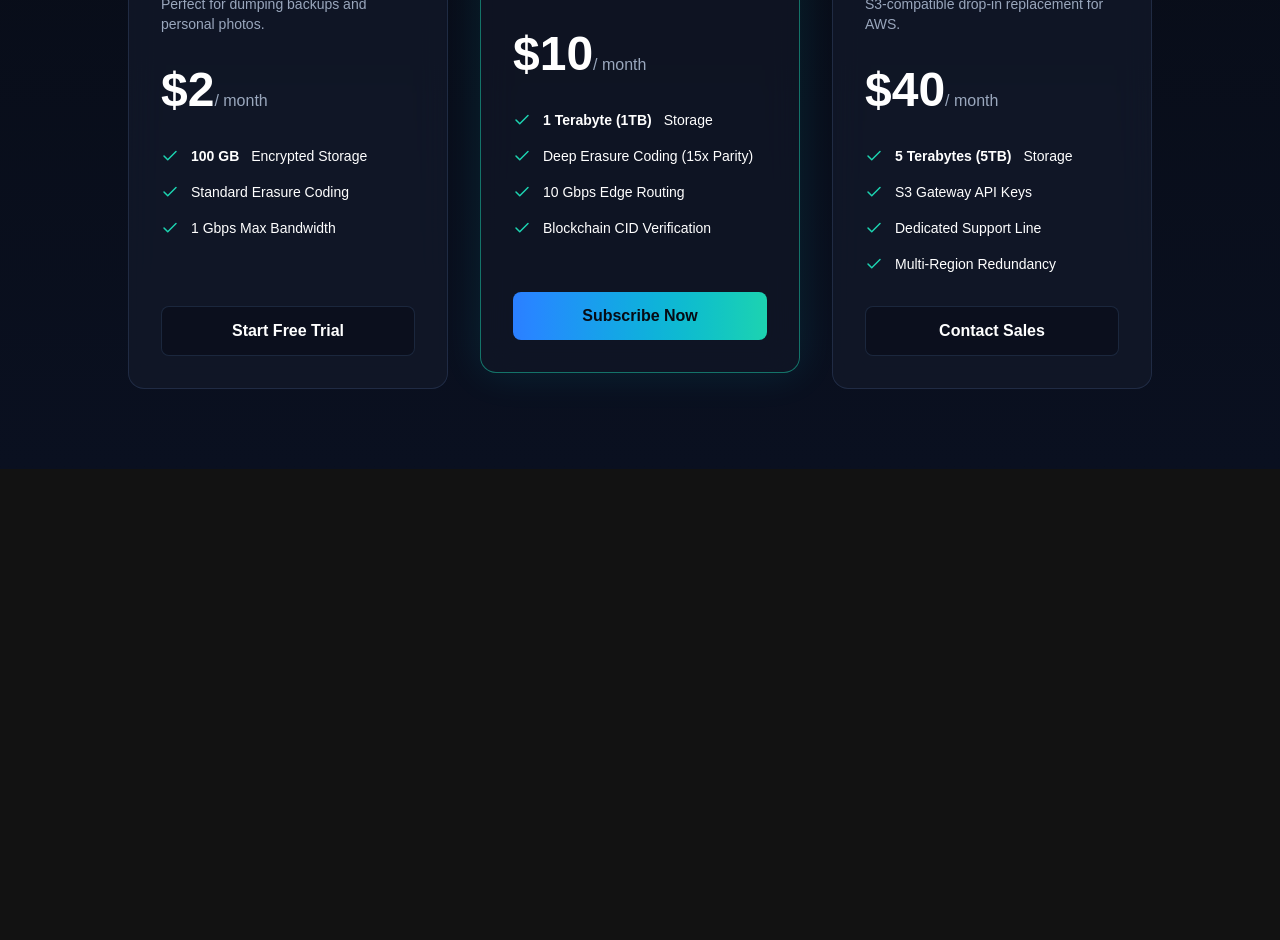
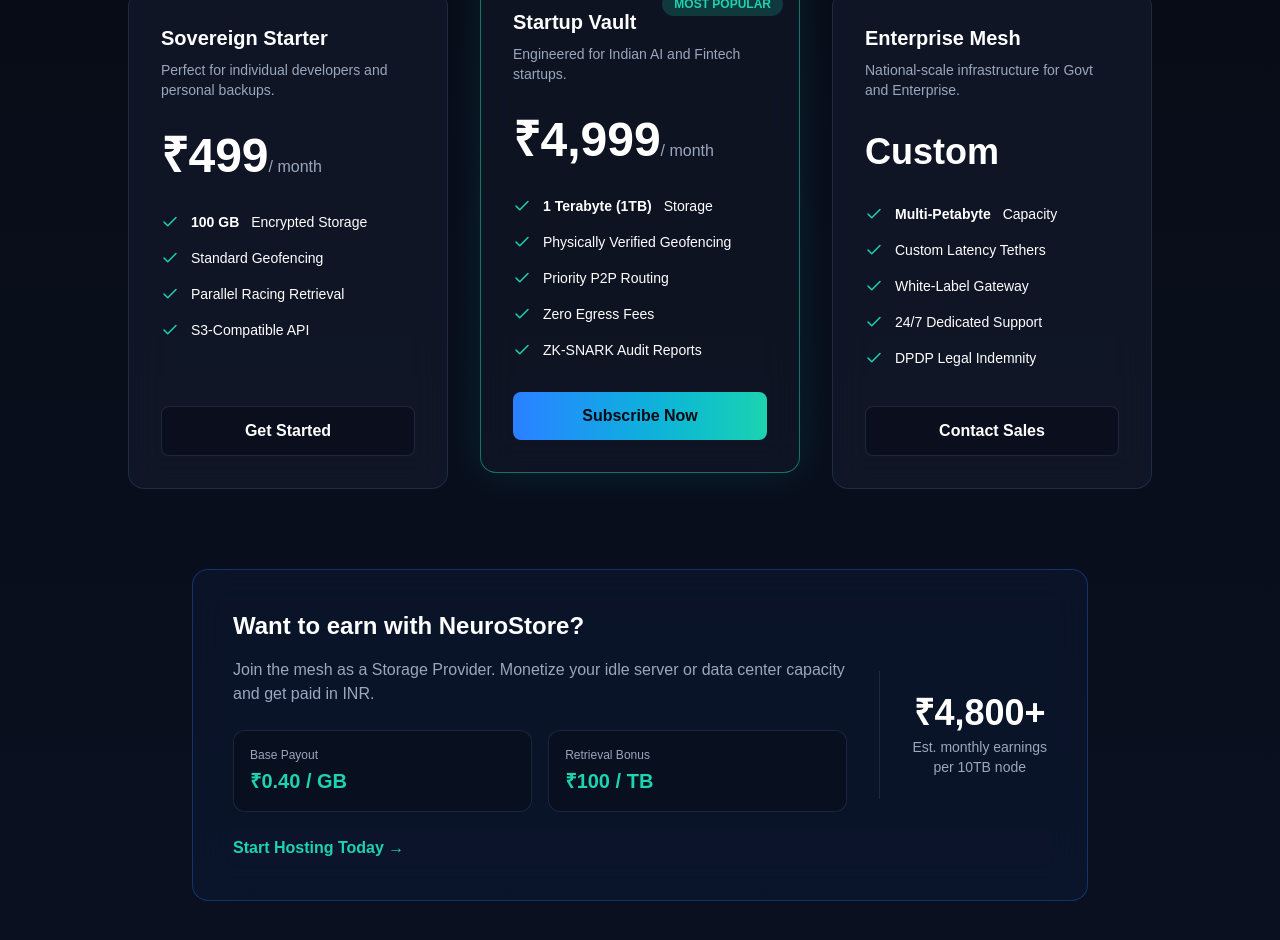
Before and after one commit to Janushsahni/neurostore-next, a React (Vite) app in the folder frontend/: page /pricing in a window 1280 px wide. Shown: the part 400-1340 px from the top of the page. Before the commit the page ends 869 px from the top, so only its background shows below. Built offline with nearby package versions, Linux system fonts and the light colour scheme; no server answers.

Commit message:
feat: Implement Sovereign Indian Economy pricing in INR
- Updated customer plans to localized INR pricing.
- Added payout details for Node Operators (₹0.40/GB).
- Integrated 'Zero Egress Fees' badge and updated checkout UI.

```diff
--- a/frontend/src/pages/Pricing.jsx
+++ b/frontend/src/pages/Pricing.jsx
@@ -1,107 +1,151 @@
 import React, { useState } from 'react';
 import { Link, useNavigate } from 'react-router-dom';
-import { Check, CreditCard, Lock, X, Loader2 } from 'lucide-react';
+import { Check, CreditCard, Lock, X, Loader2, Zap } from 'lucide-react';
 import { isAuthenticated } from '../lib/authStorage';
 
 export const Pricing = () => {
     const navigate = useNavigate();
     const [isCheckoutOpen, setIsCheckoutOpen] = useState(false);
     const [isProcessing, setIsProcessing] = useState(false);
+    const [selectedPlan, setSelectedPlan] = useState({ name: 'Startup Vault', price: '4,999' });
 
-    const handleSubscribe = () => {
+    const handleSubscribe = (planName, price) => {
         if (!isAuthenticated()) {
             navigate('/login');
             return;
         }
+        setSelectedPlan({ name: planName, price });
         setIsCheckoutOpen(true);
     };
 
     const processPayment = () => {
         setIsProcessing(true);
         setTimeout(() => {
-            localStorage.setItem('neuro_plan', 'pro');
+            localStorage.setItem('neuro_plan', selectedPlan.name.toLowerCase().replace(' ', '_'));
             setIsProcessing(false);
             setIsCheckoutOpen(false);
             navigate('/dashboard/drive');
         }, 1500); // Simulate API latency
     };
+
     return (
         <div className="min-h-[calc(100vh-80px)] p-8 max-w-6xl mx-auto py-20">
             <div className="text-center mb-16">
-                <h1 className="text-5xl font-display font-bold mb-4">Enterprise Storage, <span className="text-gradient">Fractional Cost</span></h1>
+                <h1 className="text-5xl font-display font-bold mb-4">Sovereign Storage, <span className="text-gradient">Indian Pricing</span></h1>
                 <p className="text-lg text-muted max-w-2xl mx-auto">
-                    We strip out the 90% markup AWS charges for building data centers. You pay directly for the raw storage provided by the decentralized network.
+                    Stop paying the "Cloud Tax" in USD. NeuroStore provides high-performance, DPDP-compliant storage at 80% lower cost than AWS S3.
                 </p>
+                <div className="mt-6 inline-flex items-center gap-2 bg-primary/10 text-primary px-4 py-2 rounded-full border border-primary/20 font-semibold">
+                    <Zap size={18} /> Zero Egress Fees — Forever
+                </div>
             </div>
 
             <div className="grid grid-cols-1 md:grid-cols-2 lg:grid-cols-3 gap-8 max-w-5xl mx-auto">
 
-                {/* Basic Plan */}
+                {/* Sovereign Starter */}
                 <div className="glass-card p-8 flex flex-col relative overflow-hidden group hover:border-border/80 transition-all duration-300">
                     <div className="mb-8">
-                        <h3 className="text-xl font-bold mb-2">Personal Drive</h3>
-                        <p className="text-muted text-sm">Perfect for dumping backups and personal photos.</p>
+                        <h3 className="text-xl font-bold mb-2">Sovereign Starter</h3>
+                        <p className="text-muted text-sm">Perfect for individual developers and personal backups.</p>
                     </div>
                     <div className="mb-8">
-                        <span className="text-5xl font-display font-bold">$2</span>
+                        <span className="text-5xl font-display font-bold">₹499</span>
                         <span className="text-muted">/ month</span>
                     </div>
                     <ul className="space-y-4 mb-8 flex-1">
                         <li className="flex items-center gap-3 text-sm"><Check className="text-primary" size={18} /> <strong>100 GB</strong> Encrypted Storage</li>
-                        <li className="flex items-center gap-3 text-sm"><Check className="text-primary" size={18} /> Standard Erasure Coding</li>
-                        <li className="flex items-center gap-3 text-sm"><Check className="text-primary" size={18} /> 1 Gbps Max Bandwidth</li>
+                        <li className="flex items-center gap-3 text-sm"><Check className="text-primary" size={18} /> Standard Geofencing</li>
+                        <li className="flex items-center gap-3 text-sm"><Check className="text-primary" size={18} /> Parallel Racing Retrieval</li>
+                        <li className="flex items-center gap-3 text-sm"><Check className="text-primary" size={18} /> S3-Compatible API</li>
                     </ul>
-                    <Link to="/register" className="w-full text-center py-3 rounded-lg border border-border bg-background/50 hover:bg-background font-semibold transition-colors">
-                        Start Free Trial
-                    </Link>
+                    <button
+                        onClick={() => handleSubscribe('Sovereign Starter', '499')}
+                        className="w-full text-center py-3 rounded-lg border border-border bg-background/50 hover:bg-background font-semibold transition-colors"
+                    >
+                        Get Started
+                    </button>
                 </div>
 
-                {/* Pro Plan (Highlighted) */}
+                {/* Startup Vault (Highlighted) */}
                 <div className="glass-card p-8 flex flex-col relative overflow-hidden border-primary/50 bg-card/80 transform md:-translate-y-4 shadow-[0_0_40px_rgba(0,240,255,0.1)]">
                     <div className="absolute top-0 inset-x-0 h-1 bg-gradient-to-r from-blue-500 to-primary"></div>
                     <div className="absolute top-4 right-4 bg-primary/20 text-primary text-xs font-bold px-3 py-1 rounded-full">
                         MOST POPULAR
                     </div>
                     <div className="mb-8">
-                        <h3 className="text-xl font-bold mb-2">Pro Node</h3>
-                        <p className="text-muted text-sm">For power users and small businesses.</p>
+                        <h3 className="text-xl font-bold mb-2">Startup Vault</h3>
+                        <p className="text-muted text-sm">Engineered for Indian AI and Fintech startups.</p>
                     </div>
                     <div className="mb-8">
-                        <span className="text-5xl font-display font-bold">$10</span>
+                        <span className="text-5xl font-display font-bold">₹4,999</span>
                         <span className="text-muted">/ month</span>
                     </div>
                     <ul className="space-y-4 mb-8 flex-1">
                         <li className="flex items-center gap-3 text-sm"><Check className="text-primary" size={18} /> <strong>1 Terabyte (1TB)</strong> Storage</li>
-                        <li className="flex items-center gap-3 text-sm"><Check className="text-primary" size={18} /> Deep Erasure Coding (15x Parity)</li>
-                        <li className="flex items-center gap-3 text-sm"><Check className="text-primary" size={18} /> 10 Gbps Edge Routing</li>
-                        <li className="flex items-center gap-3 text-sm"><Check className="text-primary" size={18} /> Blockchain CID Verification</li>
+                        <li className="flex items-center gap-3 text-sm"><Check className="text-primary" size={18} /> Physically Verified Geofencing</li>
+                        <li className="flex items-center gap-3 text-sm"><Check className="text-primary" size={18} /> Priority P2P Routing</li>
+                        <li className="flex items-center gap-3 text-sm"><Check className="text-primary" size={18} /> Zero Egress Fees</li>
+                        <li className="flex items-center gap-3 text-sm"><Check className="text-primary" size={18} /> ZK-SNARK Audit Reports</li>
                     </ul>
-                    <button onClick={handleSubscribe} className="w-full text-center py-3 rounded-lg bg-gradient-to-r from-blue-500 to-primary text-background font-bold hover:shadow-[0_0_20px_rgba(0,240,255,0.4)] transition-all">
+                    <button
+                        onClick={() => handleSubscribe('Startup Vault', '4,999')}
+                        className="w-full text-center py-3 rounded-lg bg-gradient-to-r from-blue-500 to-primary text-background font-bold hover:shadow-[0_0_20px_rgba(0,240,255,0.4)] transition-all"
+                    >
                         Subscribe Now
                     </button>
                 </div>
 
-                {/* Enterprise Plan */}
+                {/* Enterprise Mesh */}
                 <div className="glass-card p-8 flex flex-col relative overflow-hidden group hover:border-border/80 transition-all duration-300">
                     <div className="mb-8">
-                        <h3 className="text-xl font-bold mb-2">Enterprise API</h3>
-                        <p className="text-muted text-sm">S3-compatible drop-in replacement for AWS.</p>
+                        <h3 className="text-xl font-bold mb-2">Enterprise Mesh</h3>
+                        <p className="text-muted text-sm">National-scale infrastructure for Govt and Enterprise.</p>
                     </div>
                     <div className="mb-8">
-                        <span className="text-5xl font-display font-bold">$40</span>
-                        <span className="text-muted">/ month</span>
+                        <span className="text-4xl font-display font-bold">Custom</span>
                     </div>
                     <ul className="space-y-4 mb-8 flex-1">
-                        <li className="flex items-center gap-3 text-sm"><Check className="text-primary" size={18} /> <strong>5 Terabytes (5TB)</strong> Storage</li>
-                        <li className="flex items-center gap-3 text-sm"><Check className="text-primary" size={18} /> S3 Gateway API Keys</li>
-                        <li className="flex items-center gap-3 text-sm"><Check className="text-primary" size={18} /> Dedicated Support Line</li>
-                        <li className="flex items-center gap-3 text-sm"><Check className="text-primary" size={18} /> Multi-Region Redundancy</li>
+                        <li className="flex items-center gap-3 text-sm"><Check className="text-primary" size={18} /> <strong>Multi-Petabyte</strong> Capacity</li>
+                        <li className="flex items-center gap-3 text-sm"><Check className="text-primary" size={18} /> Custom Latency Tethers</li>
+                        <li className="flex items-center gap-3 text-sm"><Check className="text-primary" size={18} /> White-Label Gateway</li>
+                        <li className="flex items-center gap-3 text-sm"><Check className="text-primary" size={18} /> 24/7 Dedicated Support</li>
+                        <li className="flex items-center gap-3 text-sm"><Check className="text-primary" size={18} /> DPDP Legal Indemnity</li>
                     </ul>
                     <Link to="/register" className="w-full text-center py-3 rounded-lg border border-border bg-background/50 hover:bg-background font-semibold transition-colors">
                         Contact Sales
                     </Link>
                 </div>
 
+            </div>
+
+            {/* Payout Information for Node Operators */}
+            <div className="mt-20 glass-card p-10 border-blue-500/30 bg-blue-500/5 max-w-4xl mx-auto">
+                <div className="flex flex-col md:flex-row items-center gap-8">
+                    <div className="flex-1">
+                        <h3 className="text-2xl font-bold mb-4">Want to earn with NeuroStore?</h3>
+                        <p className="text-muted mb-6">
+                            Join the mesh as a Storage Provider. Monetize your idle server or data center capacity and get paid in INR.
+                        </p>
+                        <div className="grid grid-cols-2 gap-4 mb-6">
+                            <div className="p-4 bg-background/50 rounded-xl border border-border">
+                                <span className="block text-xs text-muted mb-1">Base Payout</span>
+                                <span className="text-xl font-bold text-primary">₹0.40 / GB</span>
+                            </div>
+                            <div className="p-4 bg-background/50 rounded-xl border border-border">
+                                <span className="block text-xs text-muted mb-1">Retrieval Bonus</span>
+                                <span className="text-xl font-bold text-primary">₹100 / TB</span>
+                            </div>
+                        </div>
+                        <Link to="/download" className="inline-flex items-center gap-2 text-primary font-bold hover:underline">
+                            Start Hosting Today &rarr;
+                        </Link>
+                    </div>
+                    <div className="w-px h-32 bg-border hidden md:block"></div>
+                    <div className="text-center">
+                        <div className="text-4xl font-display font-bold text-white mb-1">₹4,800+</div>
+                        <p className="text-sm text-muted">Est. monthly earnings<br/>per 10TB node</p>
+                    </div>
+                </div>
             </div>
 
             {/* Simulated Secure Checkout Modal */}
@@ -118,8 +162,8 @@ export const Pricing = () => {
                             </button>
                         </div>
                         <div className="p-6">
-                            <h4 className="text-xl font-bold mb-1">Pro Node Subscription</h4>
-                            <p className="text-muted text-sm mb-6">1 Terabyte of encrypted storage. $10.00 / month.</p>
+                            <h4 className="text-xl font-bold mb-1">{selectedPlan.name} Subscription</h4>
+                            <p className="text-muted text-sm mb-6">Encrypted storage within Indian jurisdiction. ₹{selectedPlan.price} / month.</p>
 
                             <div className="space-y-4 mb-8">
                                 <div>
@@ -145,11 +189,11 @@ export const Pricing = () => {
                                 {isProcessing ? (
                                     <><Loader2 className="animate-spin" size={18} /> Processing...</>
                                 ) : (
-                                    <>Pay $10.00</>
+                                    <>Pay ₹{selectedPlan.price}</>
                                 )}
                             </button>
                             <p className="text-center text-xs text-muted mt-4 flex items-center justify-center gap-1">
-                                <Lock size={12} /> Payments securely processed by Stripe.
+                                <Lock size={12} /> Payments securely processed via UPI & Card.
                             </p>
                         </div>
                     </div>
```
